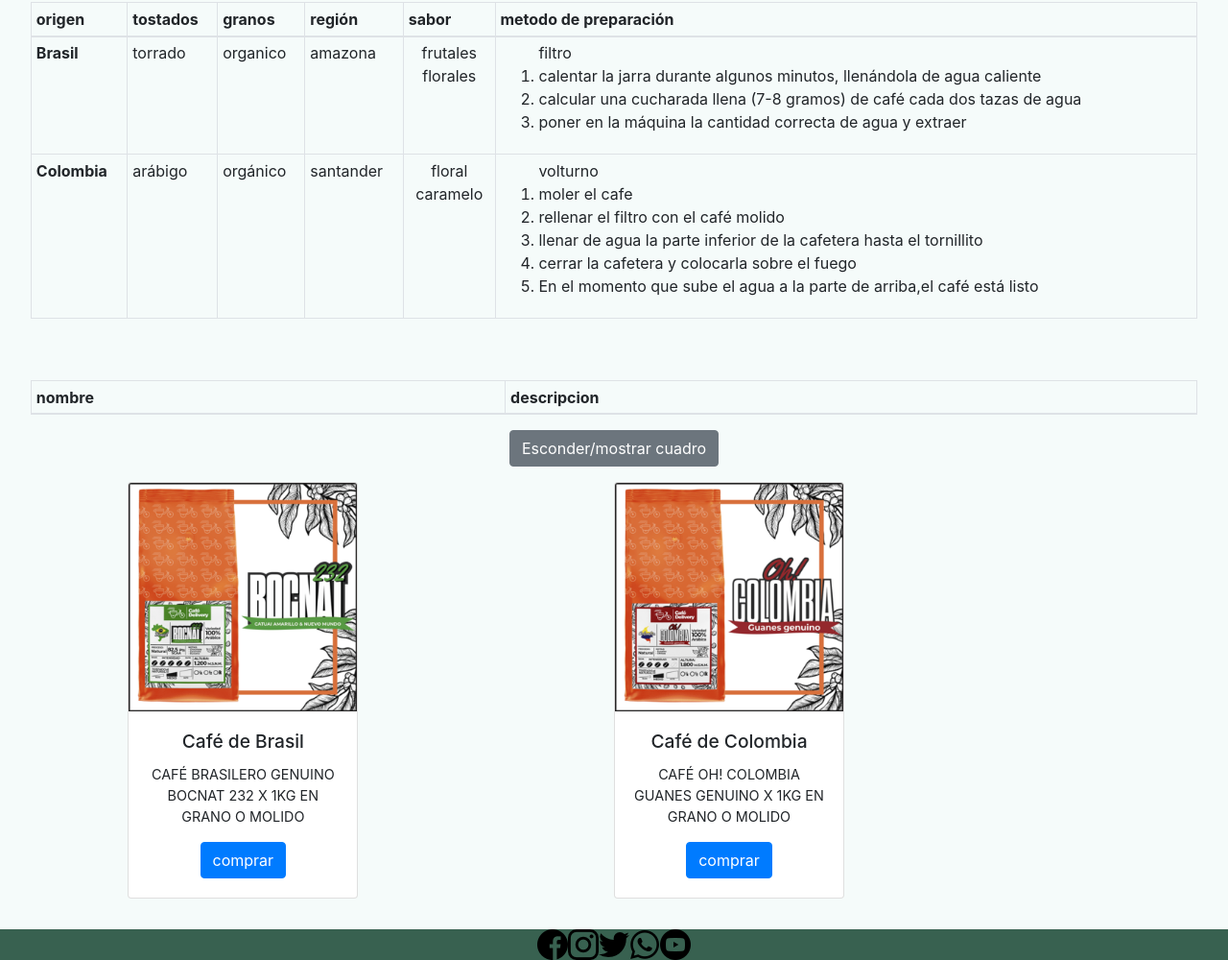
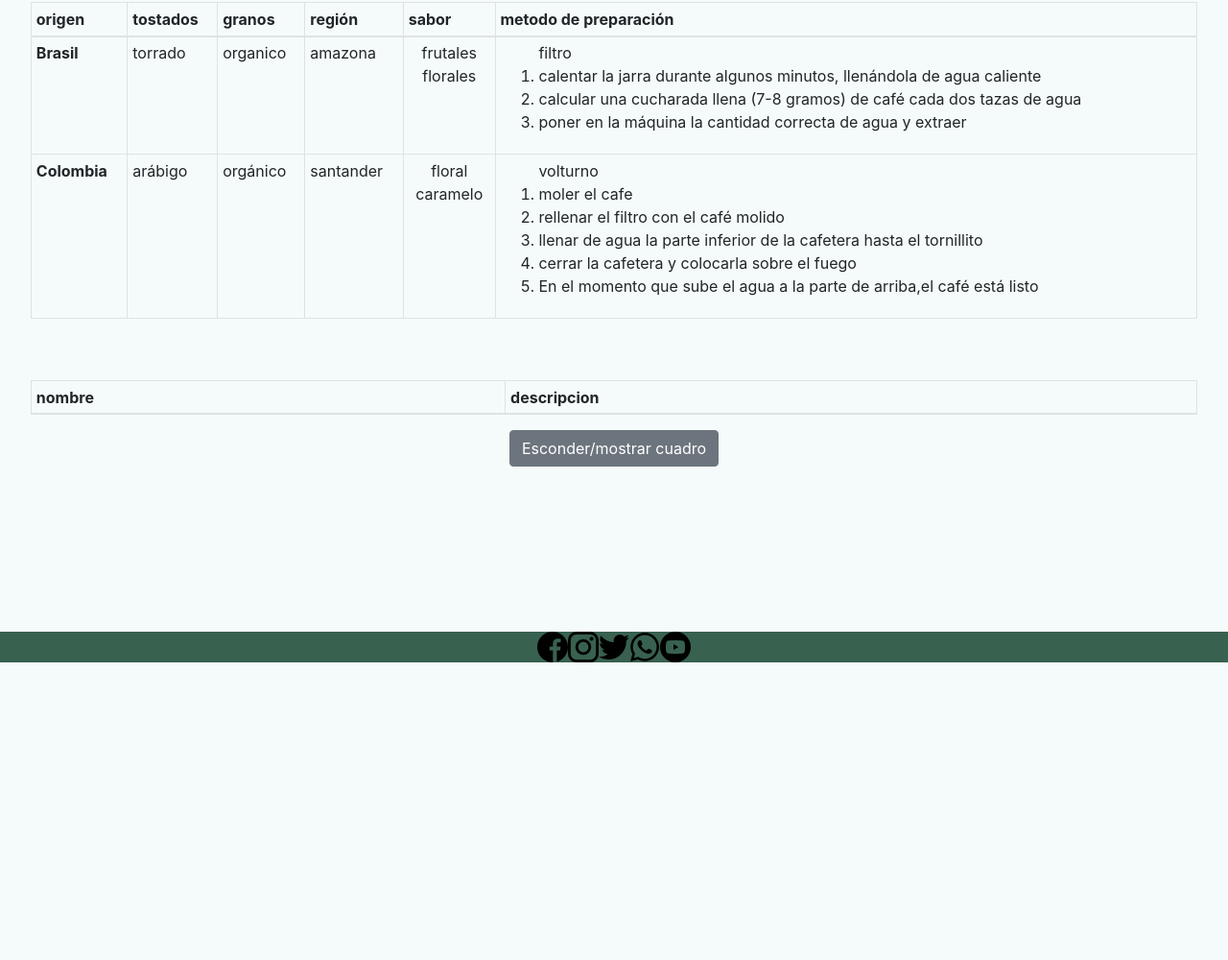
Before and after one commit to maximo95/proyecto_final_js, a website: page secciones/products.html in a window 1280 px wide. Shown: the part 110-1110 px from the top of the page at 96% size. After the commit the page ends 800 px from the top, so only its background shows below. Drawn offline with nearby package versions, Linux system fonts and the light colour scheme; no server answers.

Commit message:
Agregué flexbox y saqué grid

```diff
--- a/scss/final.scss
+++ b/scss/final.scss
@@ -218,3 +218,17 @@
     height:10rem;
     display: none;
 }
+
+.flex{
+    display : flex;
+    padding: 10px;
+    justify-content: center;
+    align-content: space-around;
+    flex-wrap: wrap;
+    width: calc(100% - 30rem);
+    margin-left: 15rem;
+}
+
+.limites{
+    margin: 0.1rem;
+}
--- a/secciones/compras.js
+++ b/secciones/compras.js
@@ -17,7 +17,7 @@
 }
 
 //const compras = [];
-let id = 0;
+/*let id = 0;
 
 
 let botonBrasil = document.getElementById("botonBrasil");
@@ -52,7 +52,7 @@
     }
     let listaDeCompras = document.getElementById ("listaDeCompras");
     listaDeCompras.appendChild(verificar);
-}
+}*/
 /*const productos = [
 { id: 1, nombre: "Cafe colombiano", precio: 1250 },
 { id: 2, nombre: "Cafe brasilero", precio: 1200 },];
@@ -109,23 +109,23 @@
 };
 function crearCartas (objetoProductos){
     let cartas = document.getElementById("cafe");
-    let cartasDivCartas = document.createElement("div");
+    let cartasDivPrincipal = document.createElement("div");
     let cartasImagen = document.createElement("img");
     let cartasDivcuerpo =  document.createElement("div");
     let cartasTexto = document.createElement("h5");//innertexto
     let cartasParrafo = document.createElement("p");//innertexto
     let cartasBoton = document.createElement("button");//innertexto
     let botonRestar = document.createElement("button");
-    cartasDivCartas.classList.add("card", "text-center", "venta");
+    cartasDivPrincipal.classList.add("card", "text-center", "venta","limites");
     cartasImagen.classList.add("card-img-top");
     cartasDivcuerpo.classList.add("card-body");
     cartasTexto.classList.add("card-title", "titulo-carta");
     cartasParrafo.classList.add("card-text", "texto-carta");
     cartasBoton.classList.add("btn", "btn-primary");
     botonRestar.classList.add ("btn", "btn-danger"); //Boton de prueba para mostrar la función de restar
-    cartas.appendChild(cartasDivCartas);
-    cartasDivCartas.appendChild(cartasImagen);
-    cartasDivCartas.appendChild(cartasDivcuerpo);
+    cartas.appendChild(cartasDivPrincipal);
+    cartasDivPrincipal.appendChild(cartasImagen);
+    cartasDivPrincipal.appendChild(cartasDivcuerpo);
     cartasDivcuerpo.appendChild(cartasTexto);
     cartasDivcuerpo.appendChild(cartasParrafo);
     cartasDivcuerpo.appendChild(cartasBoton);
--- a/secciones/products.html
+++ b/secciones/products.html
@@ -129,25 +129,8 @@
         </div>
     </section>
       <!--CARTA PARA COMPRAR-->
-      <div class=" d-flex justify-content-around align-items-center  flex-row carta">
-        <div class="card text-center venta">
-          <img src="../fotos/cafe_brasil_compra.png" class="card-img-top" alt="imagen de un paquete con café de Brasil">
-          <div class="card-body">
-            <h5 class="card-title titulo-carta">Café de Brasil</h5>
-            <p class="card-text texto-carta">CAFÉ BRASILERO GENUINO BOCNAT 232 X 1KG EN GRANO O MOLIDO</p>
-            <button type="button" class="btn btn-primary" id="botonBrasil">comprar</button>
-          </div>
-        </div>
-        <div class="card text-center venta">
-          <img src="../fotos/cafe_col_compra.png" class="card-img-top" alt="imagen de un paquete con café de Colombia">
-          <div class="card-body">
-            <h5 class="card-title titulo-carta">Café de Colombia</h5>
-            <p class="card-text texto-carta">CAFÉ OH! COLOMBIA GUANES GENUINO X 1KG EN GRANO O MOLIDO</p>
-            <button type="button" class="btn btn-primary" id="botonColombia">comprar</button>
-          </div>
-        </div>
-        <main id="cafe" class=" d-flex justify-content-around align-items-center  flex-row carta"></main>
-      </div>
+
+      <main id="cafe" class="flex"></main>
       <div id="listaDeCompras"></div>
       <!--FOOTER-->
     <footer class="container-fluid">
```
Also changed, not shown: css/final.css.
